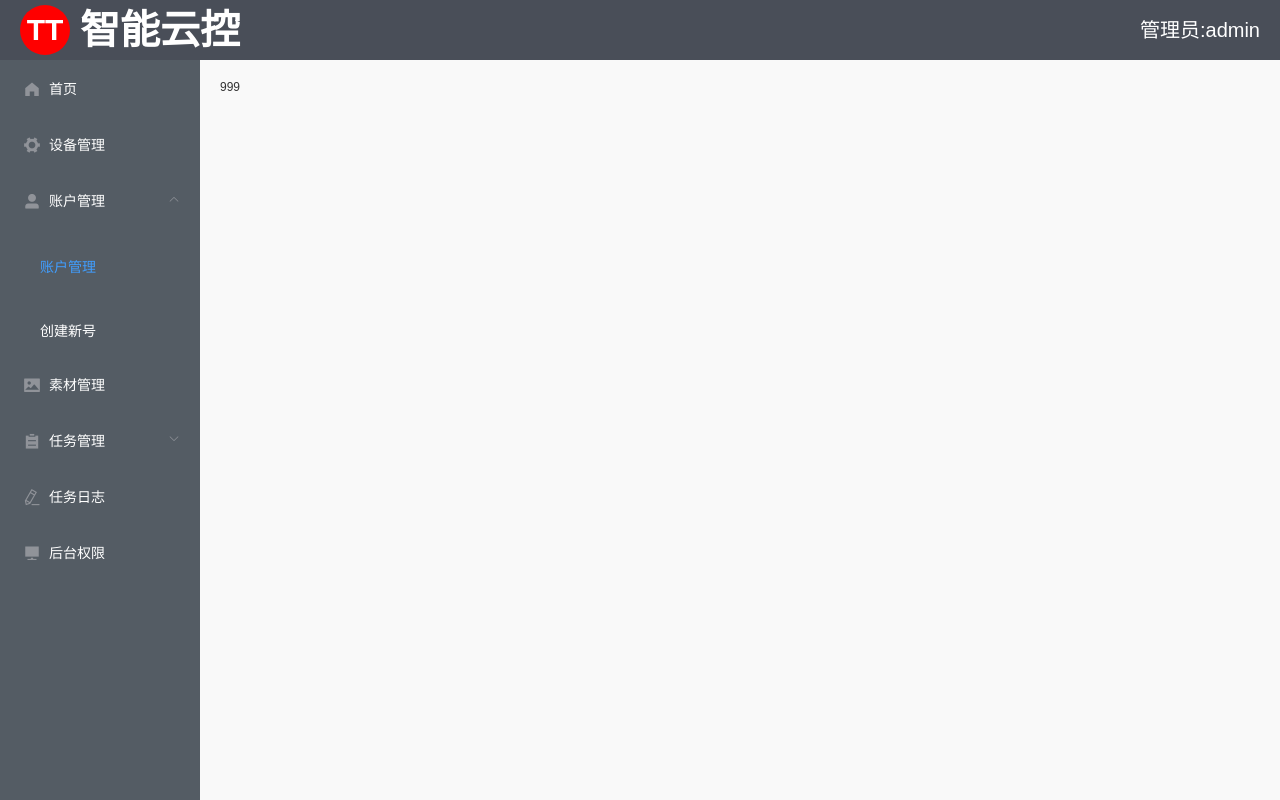
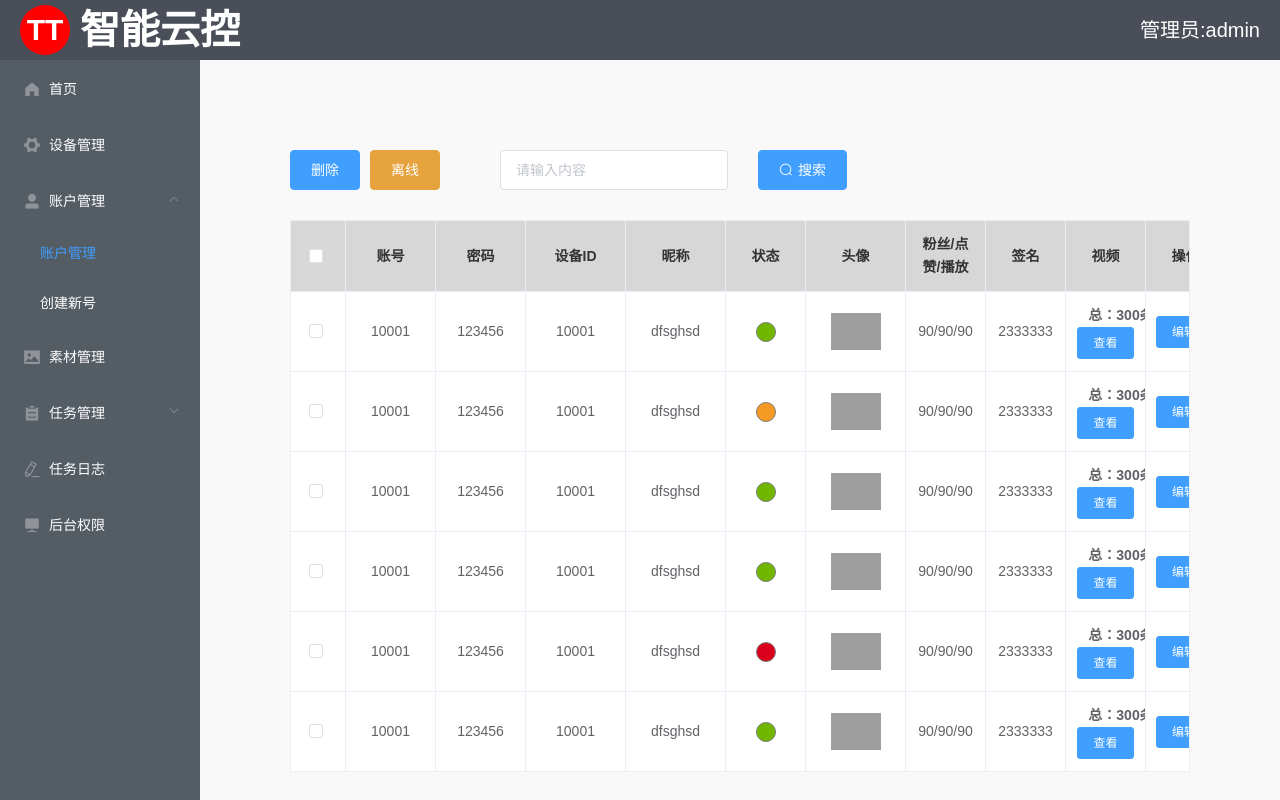
Before and after one commit to once-bastion/TT_protocol, a Vue app: page /#/account in a window 1280 px wide. Built offline with nearby package versions, Linux system fonts and the light colour scheme; grey boxes are pictures that could not be loaded.

Commit message:
账户管理功能

```diff
--- a/src/assets/index.css
+++ b/src/assets/index.css
@@ -121,72 +121,89 @@ input[type=submit] {
 input:focus {
     outline: none;
 }
+
 .color {
     color: #c6c6c6;
 }
+
 .bgColor {
     background-color: #060606;
 }
+
 .qbgColor {
     background-color: #1b1b1b;
 }
+
 .flex_start {
     display: flex;
     justify-content: flex-start;
     align-items: flex-start;
 }
+
 .flex_center {
     display: flex;
     justify-content: center;
     align-items: center;
 }
+
 .flex_cstart {
     display: flex;
     justify-content: center;
     align-items: center;
 }
+
 .flex_cend {
     display: flex;
     justify-content: flex-start;
     align-items: flex-end;
 }
+
 .flex_end {
     display: flex;
     justify-content: flex-end;
     align-items: center;
 }
+
 .flex_around {
     display: flex;
     justify-content: space-around;
     align-items: center;
 }
+
 .flex_between {
     display: flex;
     justify-content: space-between;
     align-items: center;
 }
+
 .flex1 {
     flex: 1;
 }
+
 /* 左浮动*/
 .fl {
     float: left;
 }
+
 /* 右浮动*/
 .fr {
     float: right;
 }
+
 /* 鼠标变小手*/
 .cs {
     cursor: pointer;
 }
+
 .border-lr {
     border-top-left-radius: 5px;
     border-top-right-radius: 5px;
 }
+
 .border-bottom {
     border-bottom: #312f40 1px solid;
 }
+
 .border {
     /* width: 100%;
     height: 1px;
@@ -194,9 +211,11 @@ input:focus {
     border: 1px solid #C6C6C6;
     border-radius: 5px;
 }
+
 .border-right {
     border-right: #312f40 1px solid;
 }
+
 /* 超过一行内容多的变成... */
 .dian1 {
     text-overflow: ellipsis;
@@ -206,6 +225,7 @@ input:focus {
     -webkit-line-clamp: 1;
     -webkit-box-orient: vertical;
 }
+
 /* 超过两行行内容多的变成... */
 .dian2 {
     text-overflow: ellipsis;
@@ -215,6 +235,7 @@ input:focus {
     -webkit-line-clamp: 2;
     -webkit-box-orient: vertical;
 }
+
 /* 超过三行内容多的变成... */
 .dian3 {
     text-overflow: ellipsis;
@@ -224,6 +245,7 @@ input:focus {
     -webkit-line-clamp: 3;
     -webkit-box-orient: vertical;
 }
+
 /* 12px的字体至28px 如果你是其他单位的如rem等,请自行斟酌修改使用*/
 .fs12 {
     font-size: 12px;
@@ -273,10 +295,12 @@ input:focus {
 html .fixed {
     *zoom: 1;
 }
+
 /* 清除浮动 */
 .cb {
     clear: both;
 }
+
 /* 不让用户选中 */
 .noselect {
 
@@ -301,6 +325,7 @@ html .fixed {
     not supported by any browser */
 
 }
+
 .scrollbarchange::-webkit-scrollbar {
     /*滚动条整体样式*/
     width: 5px; /*高宽分别对应横竖滚动条的尺寸*/
@@ -308,11 +333,13 @@ html .fixed {
     position: absolute;
     right: 0px;
 }
+
 .scrollbarchange::-webkit-scrollbar-thumb {
     /*滚动条里面小方块*/
     border-radius: 10px;
     background: #e0e0e0;
 }
+
 .scrollbarchange::-webkit-scrollbar-track {
     /*滚动条里面轨道*/
     border-radius: 10px;
@@ -330,6 +357,7 @@ html .fixed {
     width: 1px;
     background: rgba(0, 0, 0, 0.16);
 }
+
 /*
 ::-webkit-scrollbar-track {
   box-shadow: inset 0 0 5px rgba(0, 0, 0, 0.2);
@@ -340,9 +368,19 @@ html .fixed {
 
 th {
     color: #333;
-  background-color:#d7d7d7 !important;
+    background-color: #d7d7d7 !important;
 }
+
 th > .cell,
-td > .cell{
-  text-align:center;
+td > .cell {
+    text-align: center;
 }
+
+.el-menu-item-group > .el-menu-item-group__title {
+    display: none;
+}
+
+.el-table--border .el-table__cell:first-child .cell {
+    padding-left: 14px;
+    padding-right: 14px;
+}
--- a/src/components/statusLight/index.vue
+++ b/src/components/statusLight/index.vue
@@ -1,14 +1,33 @@
 <template>
-  <div :class="light===false?'':'light'"></div>
+  <div :class="status"></div>
 </template>
 
 <script>
   export default {
     name: "statusLight",
     props: {
-      light: Boolean,
+      light: Number,
       required: true
-    }
+    },
+    data() {
+      return {
+        status: ''
+      }
+    },
+    created() {
+      if (this.light === 0) {
+        this.status = ''
+      }
+      if (this.light === 1) {
+        this.status = 'success'
+      }
+      if (this.light === 2) {
+        this.status = 'warning'
+      }
+      if (this.light === 3) {
+        this.status = 'error'
+      }
+    },
   }
 </script>
 
@@ -22,7 +41,15 @@
     margin: auto;
   }
 
-  .light {
+  .success {
     background-color: #70b603;
   }
+
+  .warning {
+    background-color: #f59a23;
+  }
+
+  .error {
+    background-color: #d9001b;
+  }
 </style>
--- a/src/view/account/index.vue
+++ b/src/view/account/index.vue
@@ -1,13 +1,219 @@
 <template>
-<div>999</div>
+  <div class="equipment">
+    <!--  标题  -->
+    <div class="title">
+      <el-button type="primary" @click="deleteFromData">删除</el-button>
+      <el-button type="warning" style="margin-right: 30px;">离线</el-button>
+      <el-input style="margin:0 30px;"
+                placeholder="请输入内容"
+                v-model="input"
+                clearable>
+      </el-input>
+      <el-button type="primary" icon="el-icon-search">搜索</el-button>
+
+
+    </div>
+    <!--表格-->
+    <el-col :span="24">
+      <el-table
+          border
+          :data="tableData" @selection-change="handleSelectionChange"
+          style="width: 100%;margin-top:30px">
+        <el-table-column
+            type="selection"
+            width="55">
+        </el-table-column>
+        <el-table-column
+            prop="username"
+            label="账号"
+            width="90">
+        </el-table-column>
+        <el-table-column
+            prop="password"
+            label="密码"
+            width="90">
+        </el-table-column>
+        <el-table-column
+            prop="id"
+            label="设备ID"
+            width="100">
+        </el-table-column>
+        <el-table-column
+            prop="name"
+            label="昵称"
+            width="100">
+        </el-table-column>
+        <el-table-column
+            prop="status"
+            label="状态"
+            width="80">
+          <template slot-scope="scope">
+            <statusLight :light="scope.row.status"></statusLight>
+          </template>
+        </el-table-column>
+        <el-table-column
+            label="头像"
+            width="100">
+          <template slot-scope="scope">
+            <img style="width: 50px;" :src="scope.row.head" alt="">
+          </template>
+        </el-table-column>
+        <el-table-column
+            prop="number"
+            label="粉丝/点赞/播放">
+        </el-table-column>
+        <el-table-column
+            prop="sign"
+            label="签名">
+        </el-table-column>
+        <el-table-column
+            label="视频">
+          <template slot-scope="scope">
+            <span
+                style="font-weight:bold;width:90px;margin-right: 20px;display: inline-block;">总：{{scope.row.video}}条</span>
+            <el-button @click="handleClick(scope.row)" type="primary" size="small">查看</el-button>
+          </template>
+        </el-table-column>
+        <el-table-column
+            label="操作">
+          <template slot-scope="scope">
+            <el-button @click="handleClick(scope.row)" type="primary" size="small">编辑账户</el-button>
+          </template>
+        </el-table-column>
+      </el-table>
+    </el-col>
+    <!--page分页-->
+    <el-col :span="24" style="text-align: right;margin-top: 30px">
+      <el-pagination
+          background
+          layout="prev, pager, next"
+          :total="total"
+          @size-change="handleSizeChange"
+          @current-change="handleCurrentChange">
+      </el-pagination>
+    </el-col>
+  </div>
 </template>
 
 <script>
+  import statusLight from "../../components/statusLight";
+  import mountNum from "../../components/mountNum";
+
   export default {
-    name: "index"
+    name: "index",
+    components: {
+      statusLight, mountNum,
+    },
+    data() {
+      return {
+        input: '',
+        equipment: false,
+        tableData: [
+          {
+            username: '10001',
+            password: '123456',
+            id: '10001',
+            name: 'dfsghsd',
+            status: 1,
+            head: 'https://i02piccdn.sogoucdn.com/82f1b297ad5dcd48',
+            number: '90/90/90',
+            sign: '2333333',
+            video: '300'
+          }, {
+            username: '10001',
+            password: '123456',
+            id: '10001',
+            name: 'dfsghsd',
+            status: 2,
+            head: 'https://pic1.zhimg.com/v2-6714b4912885f481d11776147a672fe0_b.jpg',
+            number: '90/90/90',
+            sign: '2333333',
+            video: '300'
+          }, {
+            username: '10001',
+            password: '123456',
+            id: '10001',
+            name: 'dfsghsd',
+            status: 1,
+            head: 'https://encrypted-tbn0.gstatic.com/images?q=tbn:ANd9GcQG3Ohe8XLVo4rh8evm8QTHYRUCm7ZqBiR6Y4SJlcw&s',
+            number: '90/90/90',
+            sign: '2333333',
+            video: '300'
+          }, {
+            username: '10001',
+            password: '123456',
+            id: '10001',
+            name: 'dfsghsd',
+            status: 1,
+            head: 'https://gw.alicdn.com/i4/710600684/O1CN01BSkFT41GvJe0mLJBv_!!710600684.jpg_Q75.jpg_.webp',
+            number: '90/90/90',
+            sign: '2333333',
+            video: '300'
+          }, {
+            username: '10001',
+            password: '123456',
+            id: '10001',
+            name: 'dfsghsd',
+            status: 3,
+            head: 'https://i02piccdn.sogoucdn.com/b7aab9d95658a1af',
+            number: '90/90/90',
+            sign: '2333333',
+            video: '300'
+          }, {
+            username: '10001',
+            password: '123456',
+            id: '10001',
+            name: 'dfsghsd',
+            status: 1,
+            head: 'https://encrypted-tbn0.gstatic.com/images?q=tbn:ANd9GcQE4GSgSokloDWq91MkkecsXaW5mSmeIjuH7D3D53JpjA&s',
+            number: '90/90/90',
+            sign: '2333333',
+            video: '300'
+          },
+
+        ],
+        total: 1000, //总页数
+        multipleSelection: [],
+      }
+    },
+    mounted() {
+    },
+    methods: {
+      // 更改每页条数时触发
+      handleSizeChange(val) {
+        console.log(`每页 ${val} 条`);
+      },
+      // 页码改变时触发
+      handleCurrentChange(val) {
+        console.log(`当前页: ${val}`);
+      },
+      handleClick(row) {
+        console.log(row);
+      },
+      deleteFromData(row) {
+      },
+      handleSelectionChange(val) {
+        console.log(val)
+        this.multipleSelection = val;
+      }
+    },
   }
 </script>
 
-<style scoped>
+<style lang="less" scoped>
+  .equipment {
+    padding: 70px;
 
+    .title {
+      font-size: 18px;
+      display: inline-flex;
+      align-items: center;
+
+      span {
+        width: 126px;
+        margin-right: 10px;
+      }
+    }
+
+  }
 </style>
--- a/src/view/equipment/index.vue
+++ b/src/view/equipment/index.vue
@@ -76,7 +76,7 @@
             id: '10001',
             ip: '120.92.92.88  美国',
             name: '三星 G40',
-            status: true,
+            status: 1,
             time: '800小时',
             number: ['30', '20', '8', '2'],
           },
@@ -84,7 +84,7 @@
             id: '10002',
             ip: '120.92.92.88  美国',
             name: '三星 G40',
-            status: false,
+            status: 0,
             time: '800小时',
             number: ['30', '0', '30', '0'],
           },
@@ -92,7 +92,7 @@
             id: '10003',
             ip: '120.92.92.88  日本',
             name: '三星 G40',
-            status: true,
+            status: 1,
             time: '800小时',
             number: ['30', '0', '30', '0'],
           },
@@ -100,7 +100,7 @@
             id: '10004',
             ip: '120.92.92.88  中国',
             name: '三星 G40',
-            status: true,
+            status: 1,
             time: '800小时',
             number: ['30', '0', '30', '0'],
           },
@@ -108,7 +108,7 @@
             id: '10005',
             ip: '120.92.92.88  越南',
             name: '三星 G40',
-            status: true,
+            status: 1,
             time: '800小时',
             number: ['30', '0', '30', '0'],
           },
@@ -116,7 +116,7 @@
             id: '10005',
             ip: '120.92.92.88  巴西',
             name: 'HUAWEI P 50',
-            status: true,
+            status: 1,
             time: '800小时',
             number: ['30', '0', '30', '0'],
           },
--- a/src/view/home/index.vue
+++ b/src/view/home/index.vue
@@ -26,7 +26,7 @@
           <div class="data_rank">
             <div style="width:100%; height:400px;">
               <Echarts :option="i"></Echarts>
-              <!--              <echarts :option="dataRank[1]"></echarts>-->
+              <!--<echarts :option="dataRank[1]"></echarts>-->
             </div>
           </div>
         </el-col>
--- a/src/view/index.vue
+++ b/src/view/index.vue
@@ -75,7 +75,7 @@
       }
     },
     mounted() {
-      console.log(this.$route.path.split('/')[1])
+      // console.log(this.$route.path.split('/')[1])
     },
     methods: {
       handleOpen(key, keyPath) {
```
Lines whose indentation alone changed are shown as unchanged.
